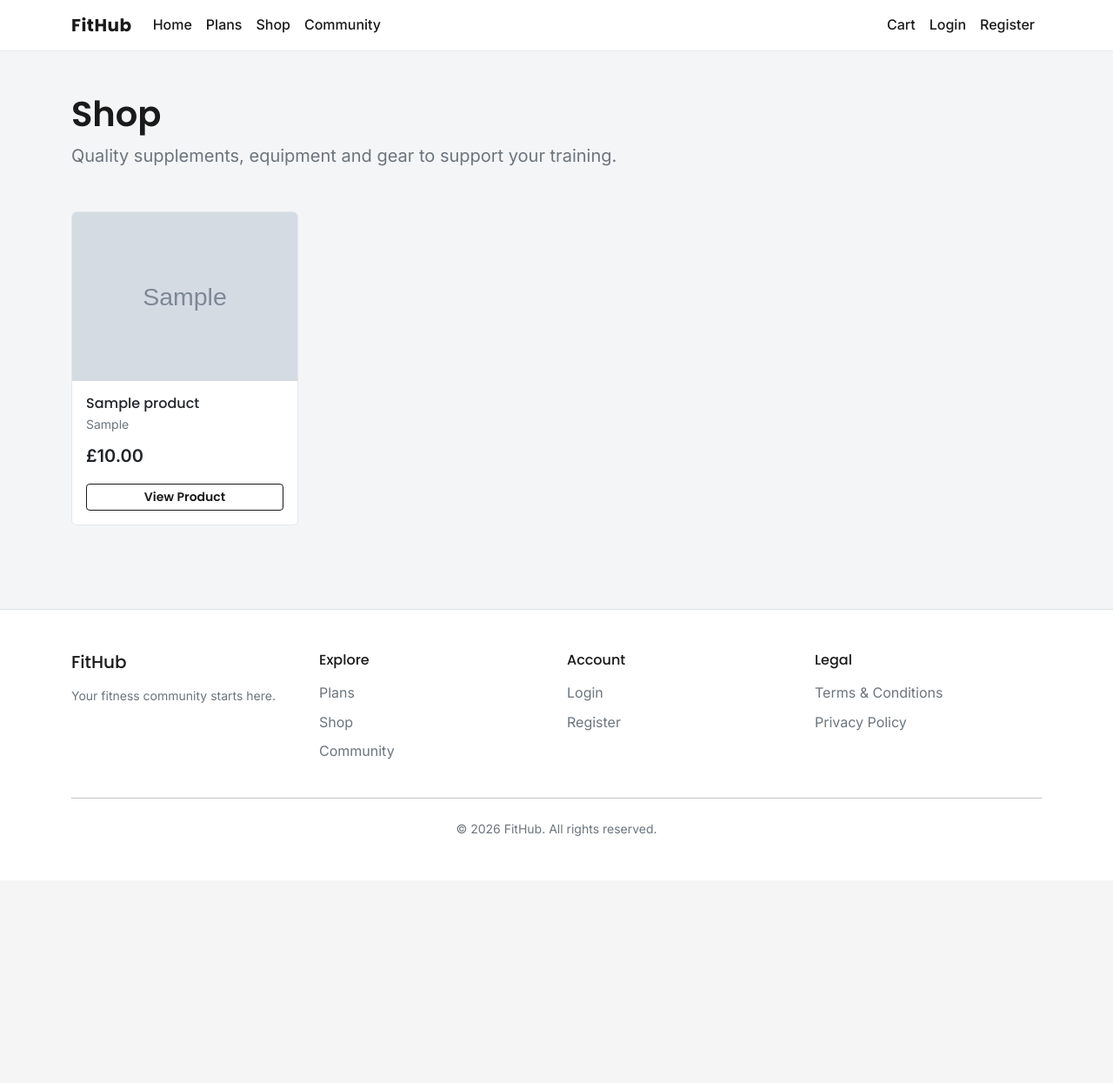
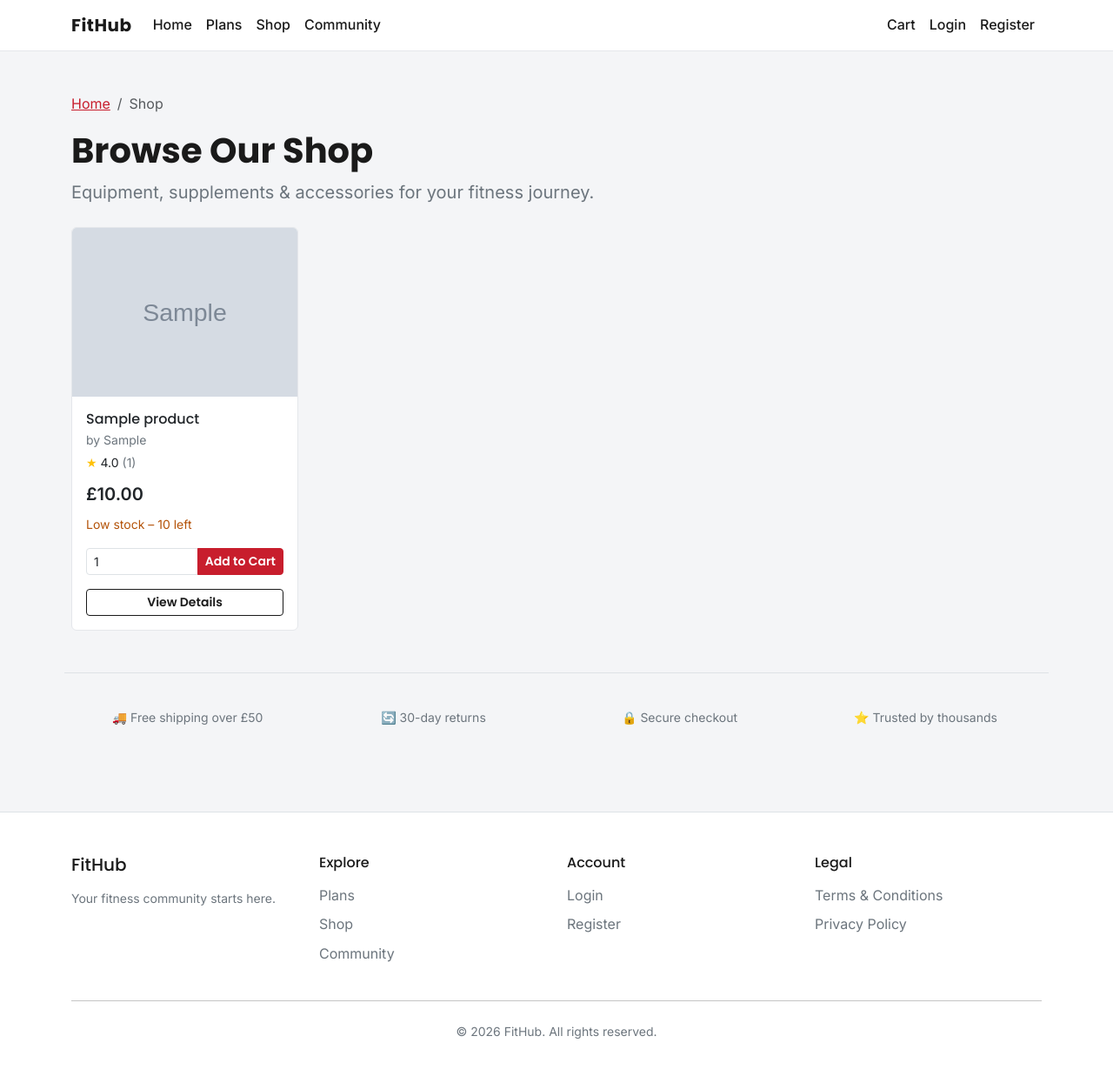
Before and after one commit to rpires71/milestone-4, a Django app: page /products/ in a window 1280 px wide. Shown: the whole page at 87% size. Before the commit the page ends 961 px from the top, so only its background shows below. Run offline with Django 4.2, Linux system fonts and the light colour scheme; tables that the repository leaves empty hold one stand-in row (values such as "Sample post"); grey boxes marked "Sample" are stand-in pictures; some libraries are stand-ins or nearby versions.

Commit message:
feat: enhance shop listing with stock badges, ratings and inline add-to-cart

```diff
--- a/shop/templates/shop/products.html
+++ b/shop/templates/shop/products.html
@@ -5,10 +5,19 @@
 {% block content %}
 <main id="main-content" class="container py-5">
 
-  <div class="mb-5">
-    <h1 class="mb-2">Shop</h1>
+  <!-- Breadcrumb -->
+  <nav aria-label="breadcrumb">
+    <ol class="breadcrumb">
+      <li class="breadcrumb-item"><a href="{% url 'home' %}">Home</a></li>
+      <li class="breadcrumb-item active" aria-current="page">Shop</li>
+    </ol>
+  </nav>
+
+  <!-- Header -->
+  <div class="mb-4">
+    <h1 class="fw-bold mb-2">Browse Our Shop</h1>
     <p class="lead text-secondary mb-0">
-      Quality supplements, equipment and gear to support your training.
+      Equipment, supplements &amp; accessories for your fitness journey.
     </p>
   </div>
 
@@ -27,10 +36,49 @@
             <div class="card-body d-flex flex-column">
               <h2 class="h6 mb-1">{{ product.name }}</h2>
               {% if product.brand %}
-                <p class="text-secondary small mb-2">{{ product.brand }}</p>
+                <p class="text-secondary small mb-1">by {{ product.brand }}</p>
               {% endif %}
-              <p class="fw-bold fs-5 mb-3">&pound;{{ product.price }}</p>
-              <a href="{% url 'product_detail' product.slug %}" class="btn btn-outline-dark btn-sm mt-auto">View Product</a>
+
+              <!-- Rating: only shown if the product actually has reviews -->
+              {% if product.review_count %}
+                <p class="small mb-2">
+                  <span class="text-warning" aria-hidden="true">&#9733;</span>
+                  {{ product.avg_rating|floatformat:1 }}
+                  <span class="text-secondary">({{ product.review_count }})</span>
+                </p>
+              {% else %}
+                <p class="small text-secondary mb-2">No reviews yet</p>
+              {% endif %}
+
+              <p class="fw-bold fs-5 mb-2">&pound;{{ product.price }}</p>
+
+              <!-- Stock status badge -->
+              {% if product.stock > 10 %}
+                <p class="small mb-3" style="color: var(--success-green);">In stock</p>
+              {% elif product.stock > 0 %}
+                <p class="small mb-3" style="color: var(--warning-amber);">Low stock &ndash; {{ product.stock }} left</p>
+              {% else %}
+                <p class="small mb-3 text-secondary">Out of stock</p>
+              {% endif %}
+
+              <!-- Add to Cart (preserves the existing cart contract) -->
+              {% if product.stock > 0 %}
+                <form class="mb-2" action="{% url 'add_to_cart' product.id %}" method="POST">
+                  {% csrf_token %}
+                  <div class="input-group input-group-sm mb-2">
+                    <input type="number" name="quantity" value="1" min="1"
+                           max="{{ product.stock }}" class="form-control" aria-label="Quantity">
+                    <button type="submit" class="btn btn-danger">Add to Cart</button>
+                  </div>
+                  <input type="hidden" name="redirect_url" value="{{ request.path }}">
+                </form>
+              {% else %}
+                <button type="button" class="btn btn-secondary btn-sm mb-2 w-100" disabled>
+                  Currently unavailable
+                </button>
+              {% endif %}
+
+              <a href="{% url 'product_detail' product.slug %}" class="btn btn-outline-dark btn-sm mt-auto">View Details</a>
             </div>
           </div>
         </div>
@@ -40,5 +88,13 @@
     <p class="text-secondary">No products available yet.</p>
   {% endif %}
 
+  <!-- Trust / benefits strip -->
+  <div class="row g-3 text-center text-secondary small mt-5 pt-4 border-top">
+    <div class="col-6 col-md-3">&#128666; Free shipping over &pound;50</div>
+    <div class="col-6 col-md-3">&#128260; 30-day returns</div>
+    <div class="col-6 col-md-3">&#128274; Secure checkout</div>
+    <div class="col-6 col-md-3">&#11088; Trusted by thousands</div>
+  </div>
+
 </main>
 {% endblock %}
--- a/shop/views.py
+++ b/shop/views.py
@@ -1,10 +1,14 @@
 from .models import Product
 from django.shortcuts import render, get_object_or_404
+from django.db.models import Avg, Count
 
 
 def all_products(request):
-    """Display all available products."""
-    products = Product.objects.filter(is_available=True)
+    """Display all available products with average rating annotation."""
+    products = Product.objects.filter(is_available=True).annotate(
+        avg_rating=Avg('reviews__rating'),
+        review_count=Count('reviews'),
+    )
     context = {
         'products': products,
     }
```
